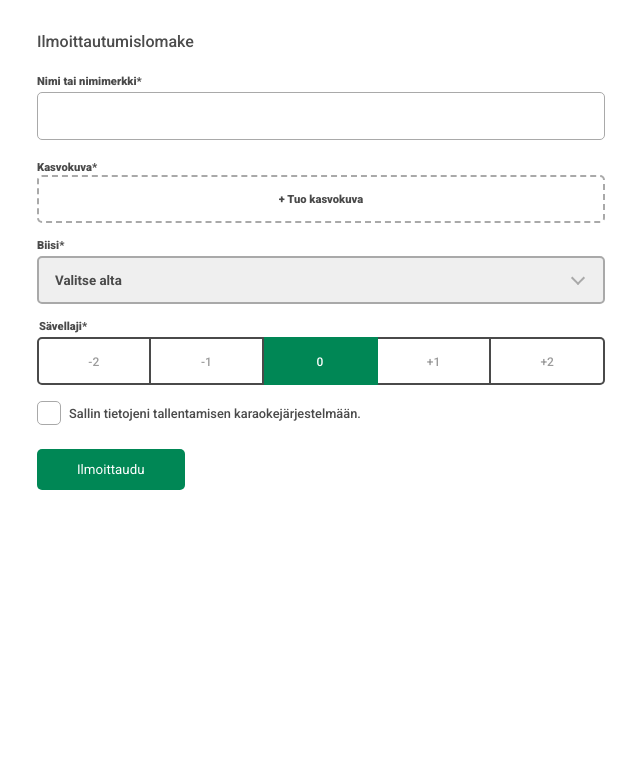
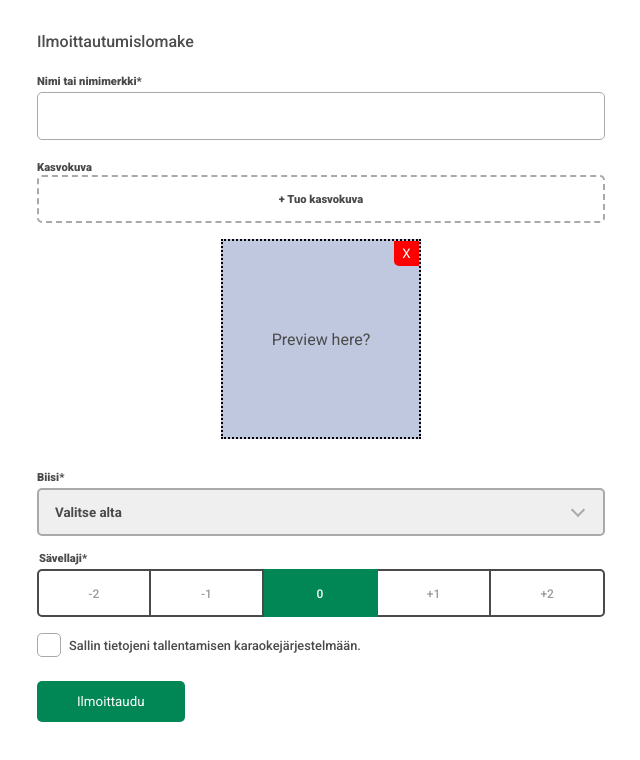
Before and after one commit to anonOstrich/karaoke-form, a React (Vite) app: page / in a window 1280 px wide. Shown: the top 760 px of the page, without its empty margins (319-959 px from the left). Built offline with nearby package versions, Linux system fonts and the light colour scheme.

Commit message:
Updatable preview and uploading works

```diff
--- a/src/components/SelfieInput.css
+++ b/src/components/SelfieInput.css
@@ -4,7 +4,7 @@
   left: -9999px;
 }
 
-.selfie-preview {
+.selfie-visible-input {
   cursor: pointer;
   height: var(--height-input);
   border-radius: var(--rounded);
@@ -14,3 +14,39 @@
   justify-content: center;
   align-items: center;
 }
+
+.selfie-preview {
+  position: relative;
+  width: 200px;
+  height: 200px;
+  margin: 1rem auto;
+  border: 2px dotted black;
+  display: flex;
+  justify-content: center;
+  align-items: center;
+  background-color: rgba(47, 73, 154, 0.3);
+}
+
+.selfie-preview img {
+  display: none;
+}
+
+.selfie-preview-display span {
+  display: none;
+}
+
+.selfie-preview-display img {
+  display: block;
+  width: 100%;
+  height: 100%;
+}
+.selfie-preview button {
+  position: absolute;
+  top: 0;
+  right: 0;
+  background-color: red;
+  border-bottom-left-radius: var(--rounded);
+  color: white;
+  width: 25px;
+  height: 25px;
+}
--- a/src/components/SelfieInput.tsx
+++ b/src/components/SelfieInput.tsx
@@ -1,15 +1,53 @@
+import { useState } from 'react';
 import './SelfieInput.css';
 
+/*
+ * Approach inspired by MDN example: https://developer.mozilla.org/en-US/docs/Web/HTML/Element/input/file
+ */
 export default function SelfieInput() {
+  const [imageSrc, setImageSrc] = useState<string | null>(null);
+  const displayImage = imageSrc != null;
+
   return (
     <div className="selfie-container">
       <label htmlFor="selfie">
-        <span className="required">Kasvokuva</span>
+        <span>Kasvokuva</span>
         {/* Is this a faux pas? Inside the label it would open the file selection nicely... */}
-        <div className="selfie-preview">+ Tuo kasvokuva</div>
+        <div className="selfie-visible-input">+ Tuo kasvokuva</div>
       </label>
 
-      <input type="file" id="selfie" name="selfie" accept="image/png,image/jpeg,image/jpg" capture="user" />
+      <input
+        type="file"
+        id="selfie"
+        name="selfie"
+        accept="image/png,image/jpeg,image/jpg"
+        capture="user"
+        onChange={(e) => {
+          console.log('change detected?');
+          console.log(e);
+
+          const fileInfos = e.target.files;
+          if (fileInfos == null) return;
+
+          const firstFile = fileInfos[0];
+          console.log('file uploaded: ', firstFile);
+
+          setImageSrc(URL.createObjectURL(firstFile));
+        }}
+      />
+
+      <div className={`selfie-preview ${displayImage ? 'selfie-preview-display' : ''}`}>
+        <img alt="Uploaded selfie" src={imageSrc || ''} />
+        <span>Preview here?</span>
+        <button
+          onClick={(e) => {
+            e.preventDefault();
+            alert('Should remove the file now...');
+          }}
+        >
+          X
+        </button>
+      </div>
     </div>
   );
 }
```
